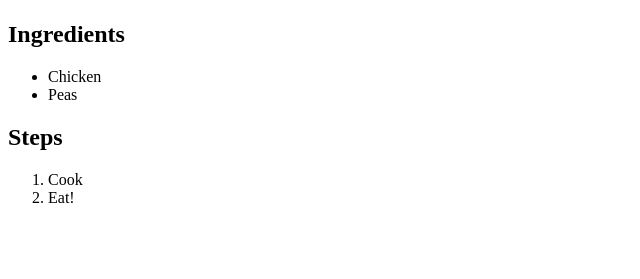
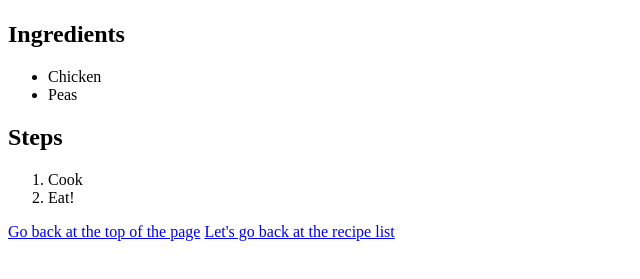
Before and after one commit to filip-anto/odin-recipes, a plain HTML site: page recipes/casserole.html in a window 1280 px wide. Shown: the part 417-696 px from the top of the page, without its empty margins (0-640 px from the left). Drawn offline with Linux system fonts and the light colour scheme.

Commit message:
Added links at the bottom of the pages

```diff
--- a/recipes/casserole.html
+++ b/recipes/casserole.html
@@ -20,5 +20,7 @@
         <li>Cook</li>
         <li>Eat!</li>
     </ol>
+    <a href="./casserole.html">Go back at the top of the page</a>
+    <a href="../index.html">Let's go back at the recipe list</a>
 </body>
 </html>
```
Also changed, not shown: recipes/lasagna.html (+2 -0 lines).
